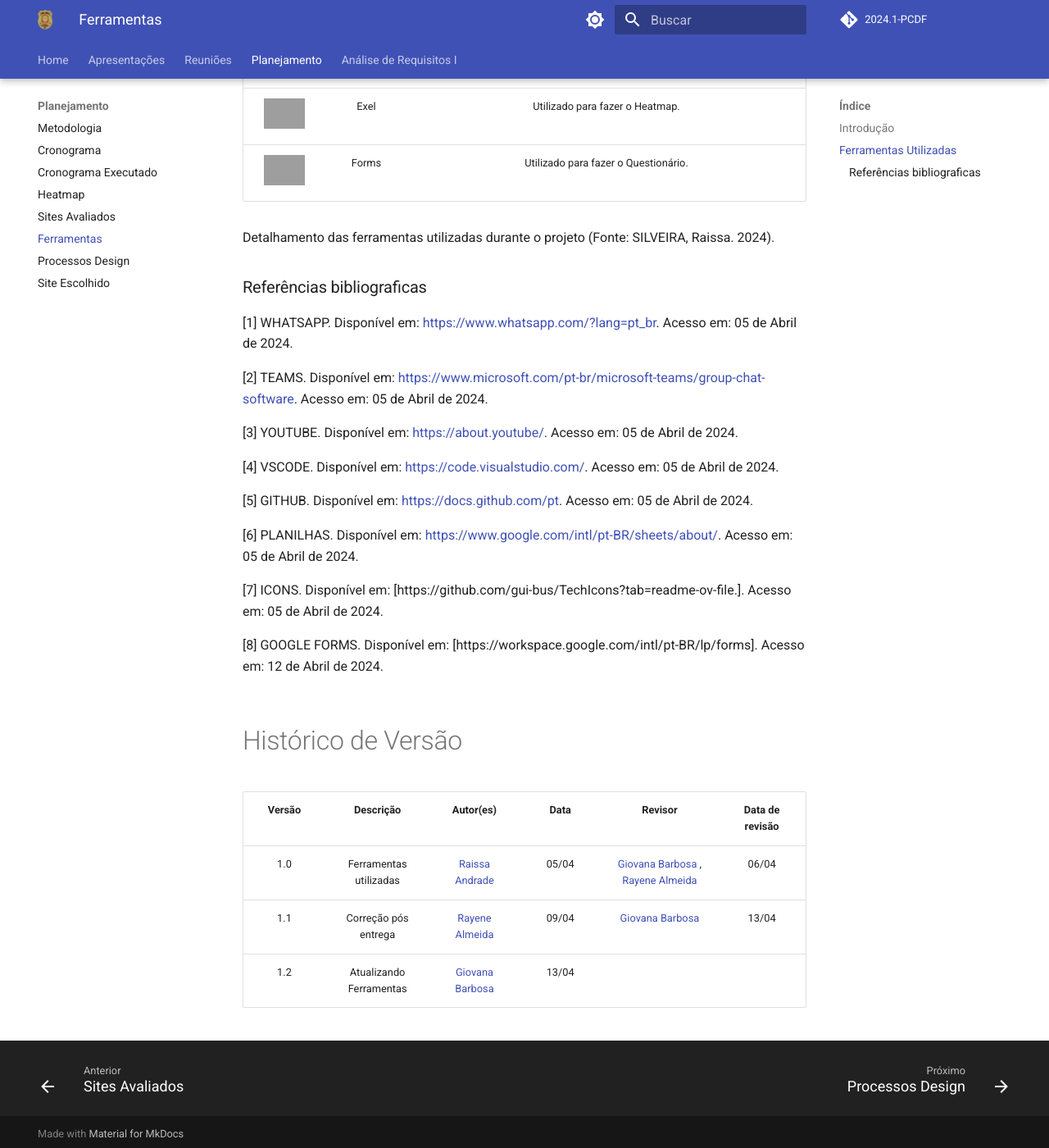
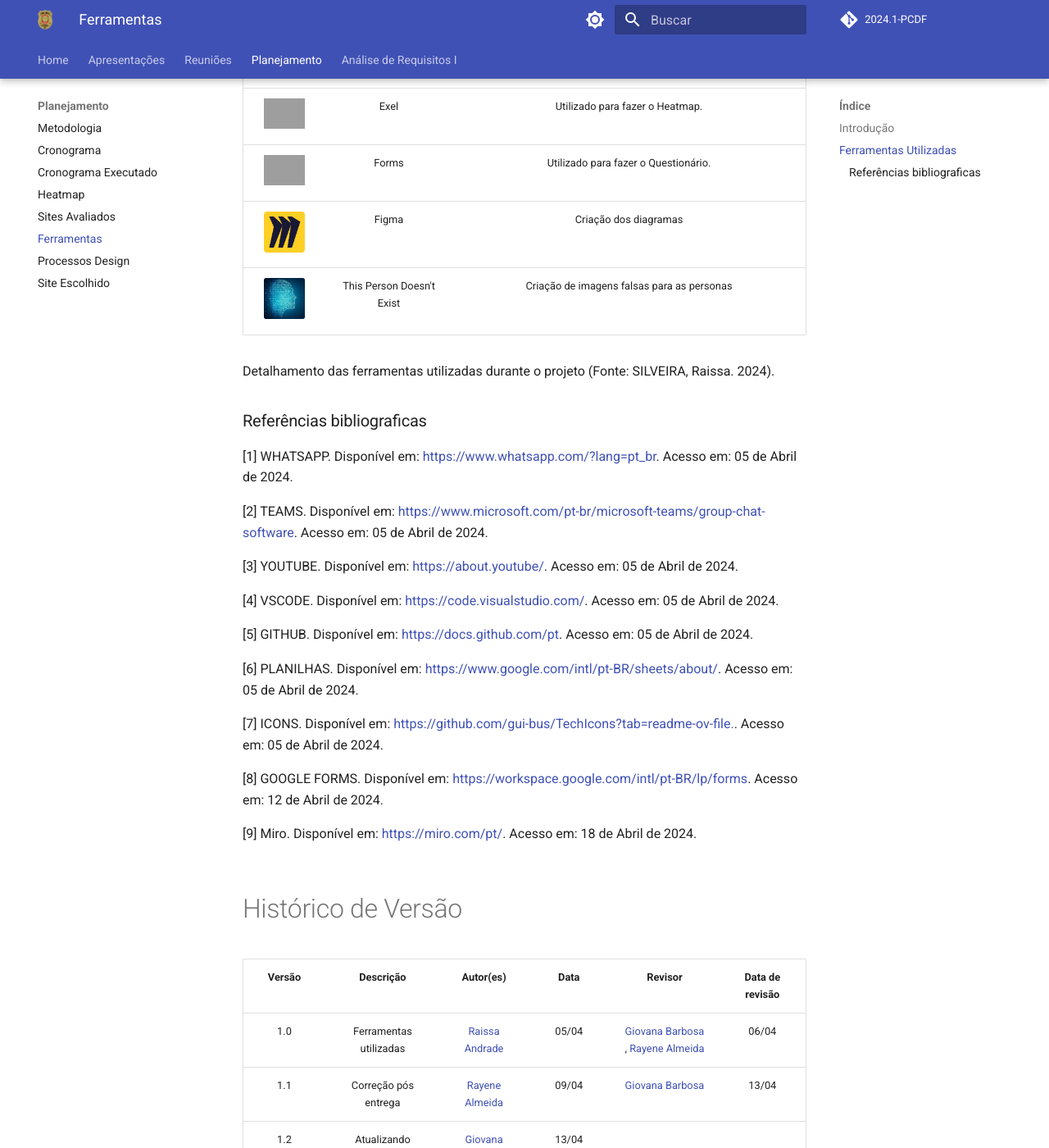
Before and after one commit to Interacao-Humano-Computador/2024.1-PCDF, an MkDocs documentation site: the page built from docs/planejamento/ferramentas.md, in a window 1280 px wide and 1400 px high, scrolled down 746 px. Shown: the whole window at 82% size. Built offline with MkDocs 1.6.1 and Material for MkDocs 9.7.7, drawn with Linux system fonts in a browser that asks for light colours; comment, search, counter and statistics services are not loaded; some of the changed text lies outside the part shown; grey boxes are pictures that could not be loaded.

Commit message:
Adiconando Ferramentas

```diff
--- a/docs/planejamento/ferramentas.md
+++ b/docs/planejamento/ferramentas.md
@@ -18,6 +18,9 @@
 | <img src="https://raw.githubusercontent.com/gui-bus/TechIcons/70f9ca213e35be00f41c0350d77c238c999db688/Dark/Github.svg" alt="GitHub" width=50px> | GitHub | Utilizada para hospedar o repositório e a git page.  |
 | <img src="https://raw.githubusercontent.com/gui-bus/TechIcons/70f9ca213e35be00f41c0350d77c238c999db688/Dark/Excel.svg" alt="Google Planilhas" width=50px> | Exel | Utilizado para fazer o Heatmap.  |
 | <img src="https://cdn-icons-png.flaticon.com/128/2991/2991110.png" alt="Google Forms" width=50px> | Forms | Utilizado para fazer o Questionário.  |
+|<img src="../../assets/planejamento/miro.png" alt="miro" style="border-radius: 5%; width: 50px;"/>|Figma | Criação dos diagramas
+|<img src="../../assets/planejamento/thispersondoesntexist.png" alt="" style="border-radius: 5%; width: 50px;"/>| This Person Doesn't Exist | Criação de imagens falsas para as personas |
+
 
 
 
@@ -39,9 +42,11 @@
 
 [6] PLANILHAS. Disponível em: [https://www.google.com/intl/pt-BR/sheets/about/](). Acesso em: 05 de Abril de 2024.
 
-[7] ICONS. Disponível em: [https://github.com/gui-bus/TechIcons?tab=readme-ov-file.]. Acesso em: 05 de Abril de 2024.
+[7] ICONS. Disponível em: [https://github.com/gui-bus/TechIcons?tab=readme-ov-file.](). Acesso em: 05 de Abril de 2024.
 
-[8] GOOGLE FORMS. Disponível em: [https://workspace.google.com/intl/pt-BR/lp/forms]. Acesso em: 12 de Abril de 2024.
+[8] GOOGLE FORMS. Disponível em: [https://workspace.google.com/intl/pt-BR/lp/forms](). Acesso em: 12 de Abril de 2024.
+
+[9] Miro. Disponível em: [https://miro.com/pt/](). Acesso em: 18 de Abril de 2024.
 
 
 <br/>
@@ -54,3 +59,4 @@
 |  1.0   | Ferramentas utilizadas                 |  [Raissa Andrade ](https://github.com/RaissaAndradeS)      |   05/04   |       [Giovana Barbosa ](https://github.com/gio221), [Rayene Almeida ](https://github.com/rayenealmeida)        |     06/04                 |
 |  1.1   | Correção pós entrega                   |   [Rayene Almeida ](https://github.com/rayenealmeida)      |   09/04   |      [Giovana Barbosa ](https://github.com/gio221)        |        13/04              |
 |  1.2   | Atualizando Ferramentas                 |  [Giovana Barbosa ](https://github.com/gio221)    |   13/04   |         |                 |
+|  1.3   | Atualizando Ferramentas com o Miro                |  [Giovana Barbosa ](https://github.com/gio221)    |   18/04   |         |                 |
```
Also changed, not shown: docs/assets/planejamento/miro.png (added), docs/assets/planejamento/thispersondoesntexist.png (added).
